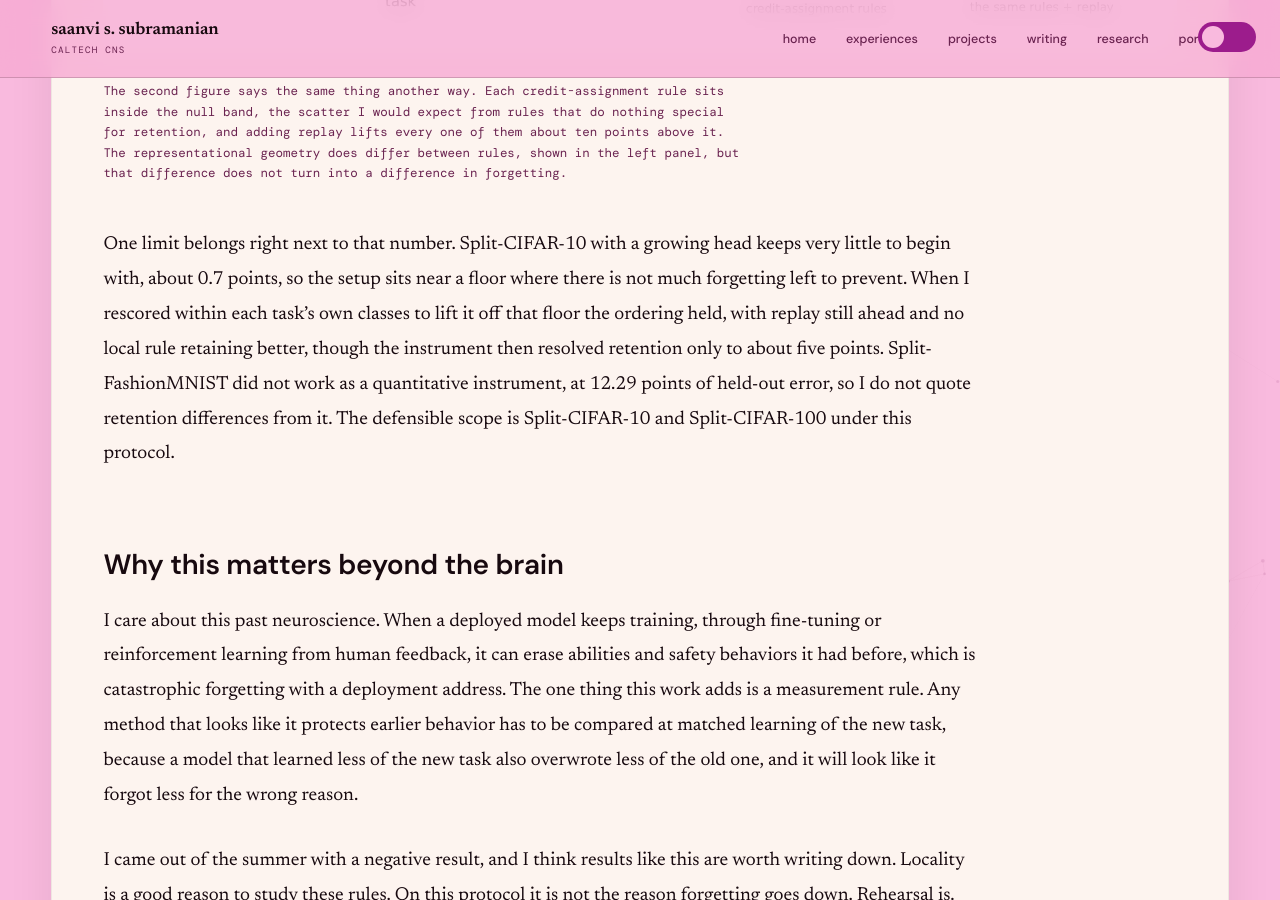
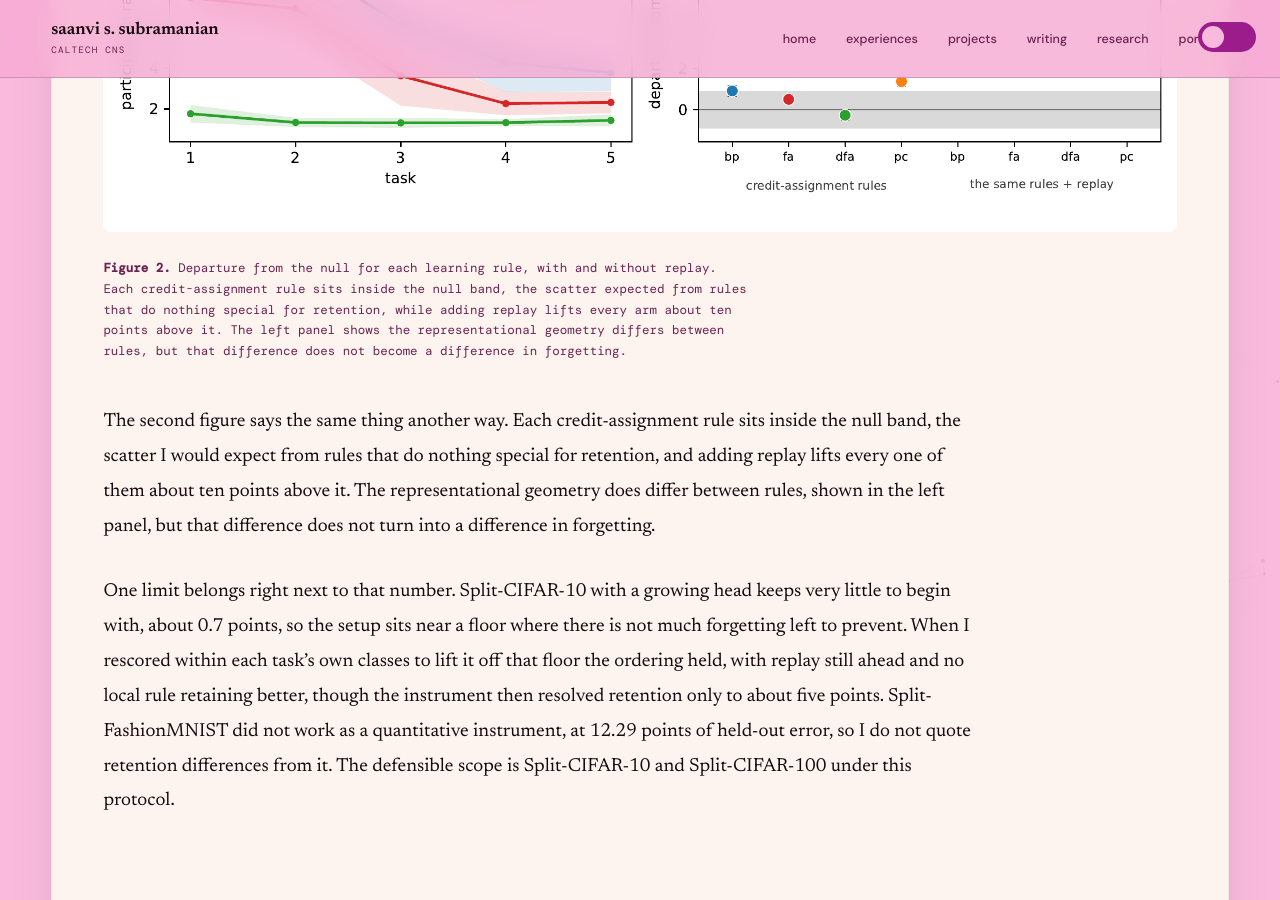
Before and after one commit to saanviiyer/saanviiyer.github.io, a Jekyll site: the page built from _posts/2026-09-30-brain-inspired-algorithms.md, in a window 1280 px wide and 900 px high, scrolled down 3876 px. Built offline with Jekyll 4.4.1, drawn with Linux system fonts in a browser that asks for light colours; some web fonts are replaced; some of the changed text lies outside the part shown.

Commit message:
Number and caption the two figures in the brain-inspired post, fixing the discussion paragraphs that were shrunk by the caption style

```diff
--- a/_posts/2026-09-30-brain-inspired-algorithms.md
+++ b/_posts/2026-09-30-brain-inspired-algorithms.md
@@ -37,6 +37,8 @@ Within each seed, backward transfer, the change in accuracy on earlier tasks aft
 
 ![Backward transfer against learning accuracy on Split-CIFAR-10 and Split-CIFAR-100, where local rules sit on the backpropagation curve and replay sits above it](/assets/images/engram-continual-learning/locality.png)
 
+**Figure 1.** Backward transfer against learning accuracy on Split-CIFAR-10 and Split-CIFAR-100. The backpropagation ladder traces the trade-off between learning a new task and forgetting earlier ones, so local rules that fall on the curve forget about as much as backpropagation at a matched learning accuracy, and only replay sits above it.
+
 In the figure above, the backpropagation ladder traces a curve. As a run learns the new task better it forgets the old ones more, and that trade-off is what the ladder captures. What matters is where each rule falls against that curve. The local rules sit right on it, so at a given learning accuracy they forget about as much as backpropagation does, and only replay sits above. Locality does not move the trade-off, it just moves you along it.
 
 ## What the rules do once the comparison is fair
@@ -44,6 +46,8 @@ In the figure above, the backpropagation ladder traces a curve. As a run learns
 Now I can read off the numbers. Under matched learning accuracy, feedback alignment differed from backpropagation by -0.08 points, with a 95% interval of [-0.21, +0.05], and direct feedback alignment by -0.11, [-0.28, +0.06]. Both intervals contain zero, so neither rule forgets less once the baseline is tuned fairly. Predictive coding retained 0.21 points more, [+0.11, +0.31], p = 0.001. I had said ahead of time that a local rule retaining better at matched learning would refute my hypothesis, so I report predictive coding as a refutation rather than burying it, while noting that 0.21 points is about a fifth of the instrument's own error and that its sign flips without the gap correction. Replay, which I added as a positive control, improved retention by 10.6 points, [+10.0, +11.1], about fifty times the predictive-coding effect.
 
 ![Departure from the null for each learning rule, with and without replay, where the rules sit within the null band and every replay arm is about ten points above it](/assets/images/engram-continual-learning/neurreps.png)
+
+**Figure 2.** Departure from the null for each learning rule, with and without replay. Each credit-assignment rule sits inside the null band, the scatter expected from rules that do nothing special for retention, while adding replay lifts every arm about ten points above it. The left panel shows the representational geometry differs between rules, but that difference does not become a difference in forgetting.
 
 The second figure says the same thing another way. Each credit-assignment rule sits inside the null band, the scatter I would expect from rules that do nothing special for retention, and adding replay lifts every one of them about ten points above it. The representational geometry does differ between rules, shown in the left panel, but that difference does not turn into a difference in forgetting.
 
```
